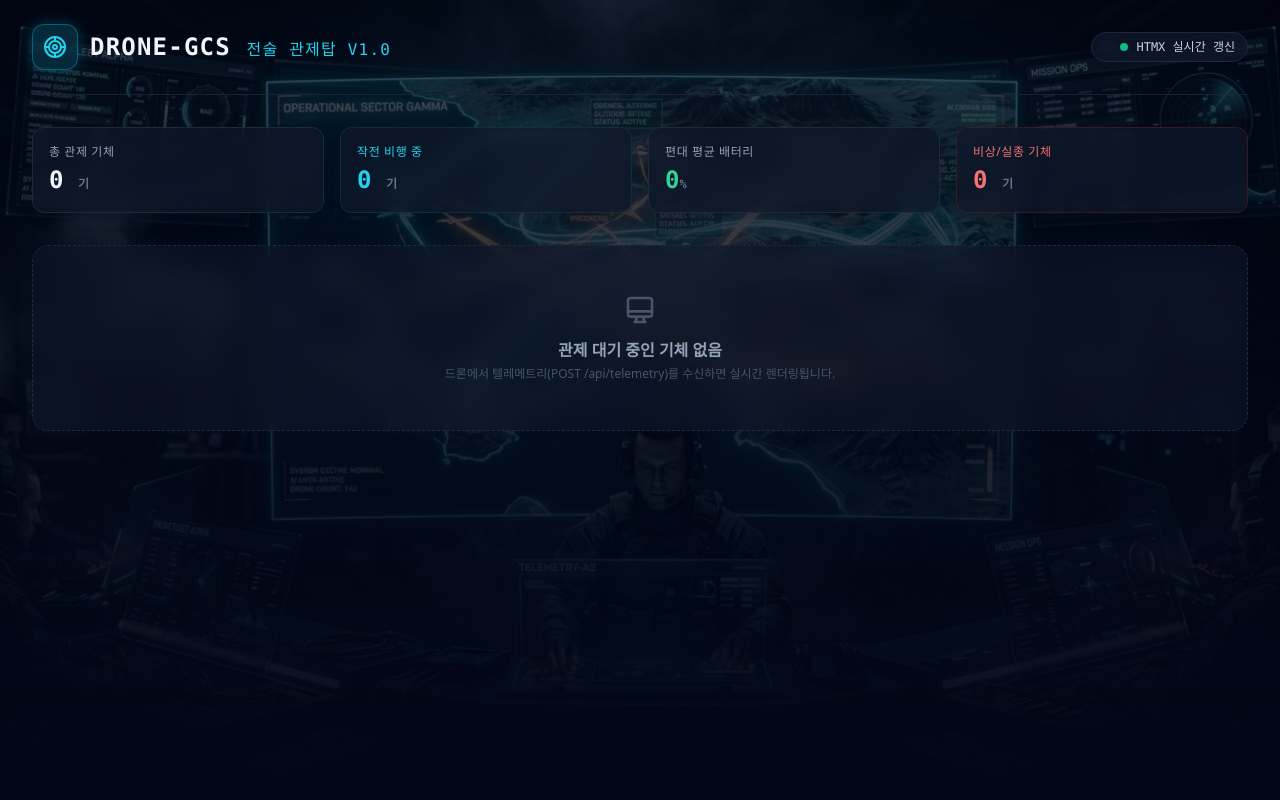
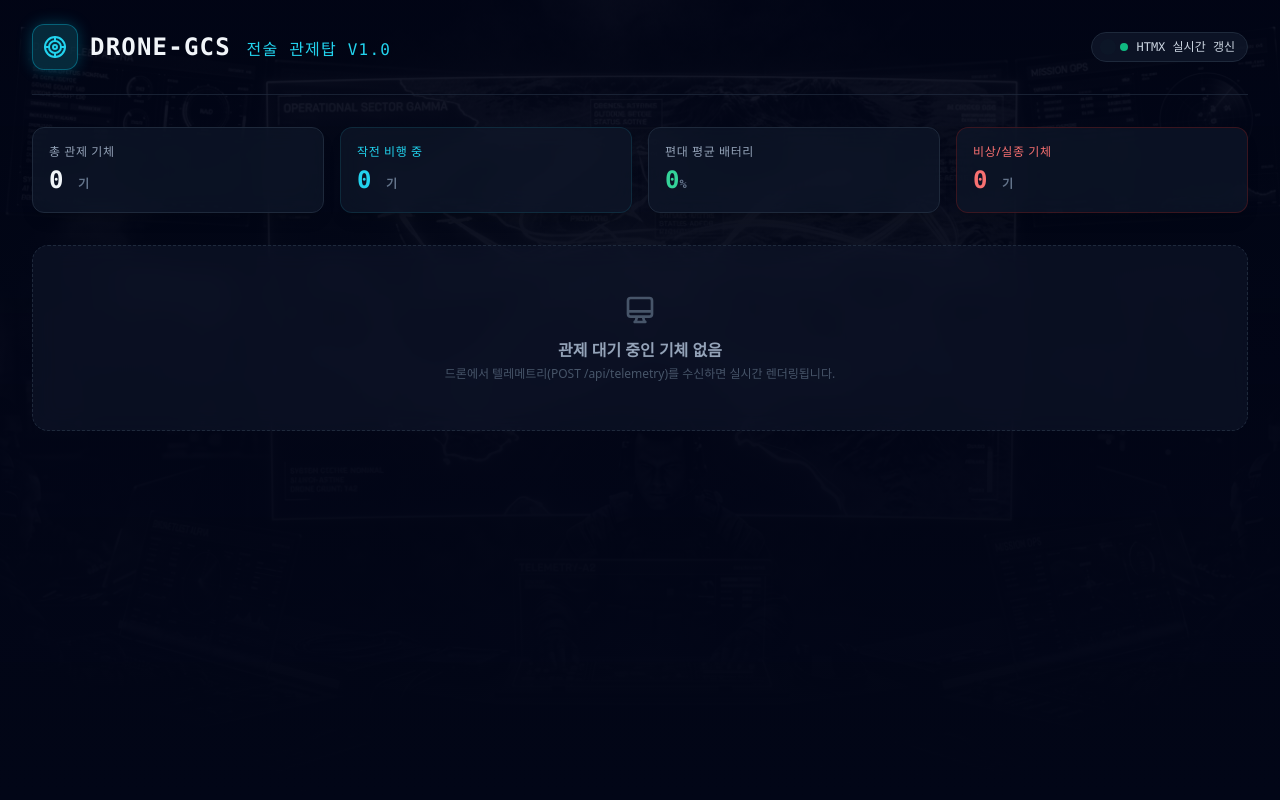
Before and after one commit to eggpine84-del/38_drone_gcs, a FastAPI app: page / in a window 1280 px wide. Run offline with FastAPI, Linux system fonts and the light colour scheme; data that the repository does not hold is empty; parts of the project's set-up code (start-up, migrations or seed data) failed here and were passed over; some libraries are stand-ins or nearby versions.

Commit message:
style: revert backdrop to subtle minimal dark aesthetic

```diff
--- a/src/templates/base.html
+++ b/src/templates/base.html
@@ -13,8 +13,8 @@
 
   <!-- P-5 메인 키 비주얼 고화질 백드롭 (순수 Tailwind 블렌딩) -->
   <div class="fixed inset-0 pointer-events-none z-0 overflow-hidden">
-    <img src="/static/images/drone_gcs_hero.jpg" alt="관제 백드롭" class="w-full h-full object-cover opacity-50 contrast-110">
-    <div class="absolute inset-0 bg-gradient-to-t from-slate-950 via-slate-950/70 to-slate-950/40"></div>
+    <img src="/static/images/drone_gcs_hero.jpg" alt="관제 백드롭" class="w-full h-full object-cover opacity-20 filter grayscale contrast-125">
+    <div class="absolute inset-0 bg-gradient-to-t from-slate-950 via-slate-950/85 to-slate-950/60"></div>
   </div>
 
   <!-- 메인 인터페이스 레이어 -->
```
Also changed, not shown: tests/test_features/dashboard/test_pin_dashboard_routes.py (+2 -2 lines).
